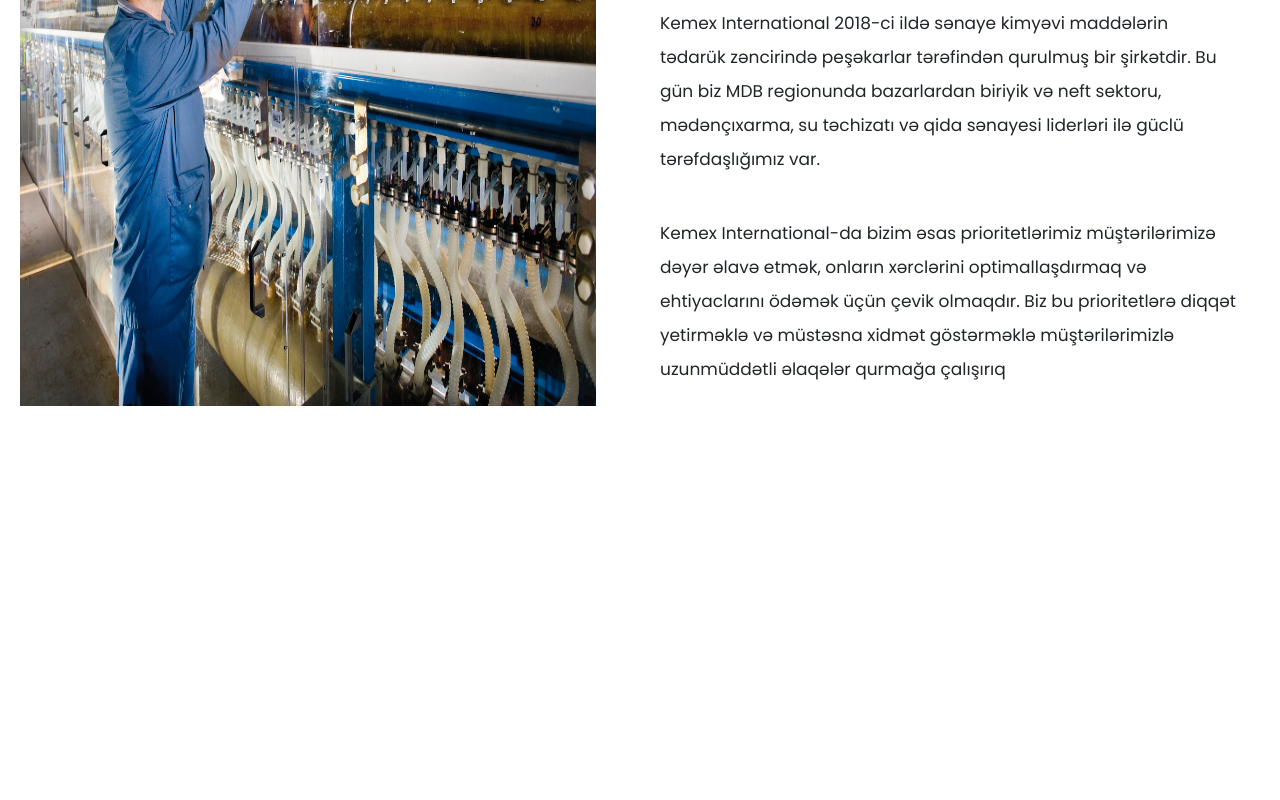
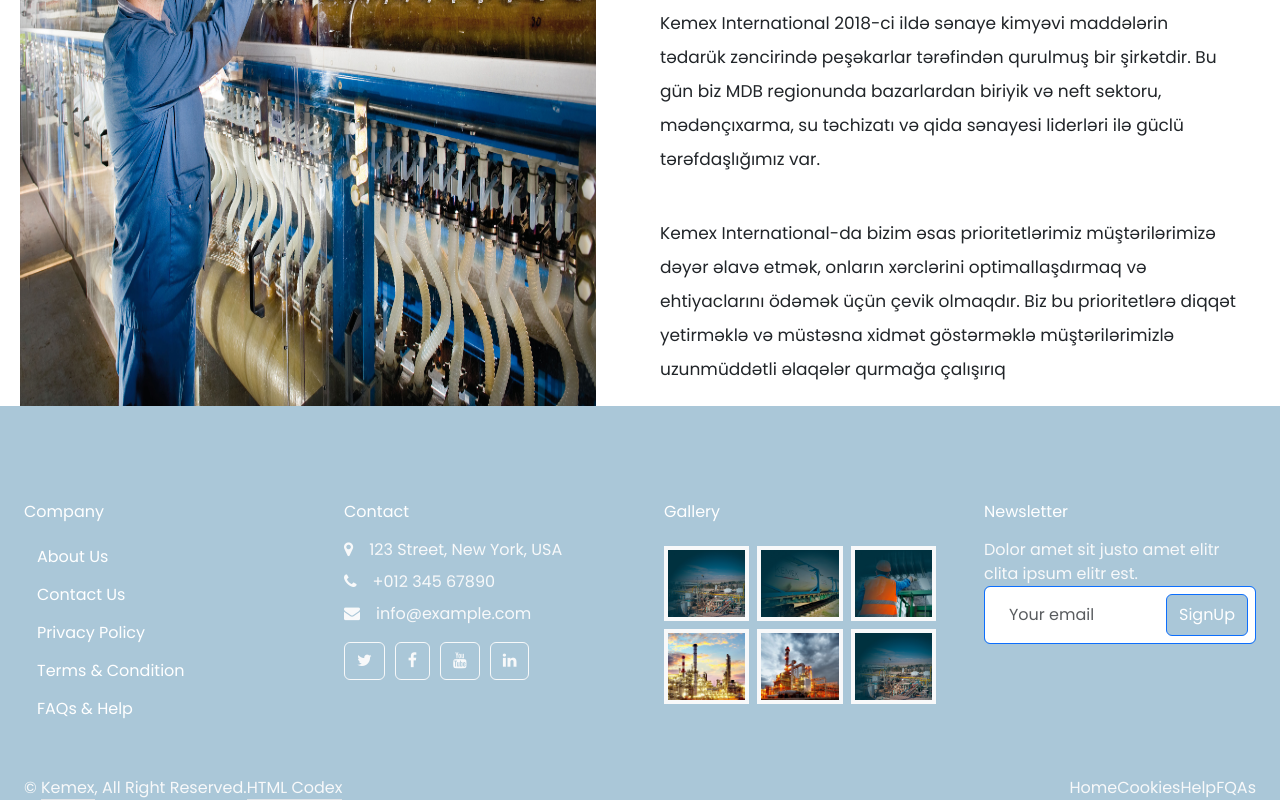
Before and after one commit to eltac-malik/kemex, a React (Vite) app: page / in a window 1280 px wide. Shown: the part 3062-3862 px from the top of the page. Before the commit the page ends 3468 px from the top, so only its background shows below. Built offline with nearby package versions, Linux system fonts and the light colour scheme.

Commit message:
Add-Footer

```diff
--- a/src/pages/About/Counter/Counter.module.css
+++ b/src/pages/About/Counter/Counter.module.css
@@ -37,14 +37,14 @@ section#counter-stats {
 
 #stats {
   text-align: center;
-  font-size: 35px;
+  font-size: 27px;
   font-weight: 700;
   font-family: 'Montserrat', sans-serif;
 }
 
 #stats i {
-  color: #008080;
-  font-size: 100px;
+  color: #1894b6;
+  font-size: 80px;
 }
 @media screen and (max-width: 768px) {
   .counter-head h1{
--- /dev/null
+++ b/src/pages/About/Footer/Footer.jsx
@@ -0,0 +1,84 @@
+import React from 'react'
+import { Link } from 'react-router-dom'
+import Style  from './Footer.module.css'
+import {IMAGE} from 'assets/img'
+export const Footer = () => {
+  return (
+    <div className="container-fluid bg-dark text-light footer pt-5  wow fadeIn" id={Style.main} data-wow-delay="0.1s">
+    <div className="container py-5">
+        <div className="row g-5" >
+            <div className="col-lg-3 col-md-6" id={Style.company}>
+                <h4 className="text-white mb-3">Company</h4>
+                <Link className="btn btn-link" to="/about">About Us</Link>
+                <Link className="btn btn-link" to="Contact">Contact Us</Link>
+                <Link className="btn btn-link" to="">Privacy Policy</Link>
+                <Link className="btn btn-link" to="">Terms & Condition</Link>
+                <Link className="btn btn-link" to="">FAQs & Help</Link>
+            </div>
+            <div className="col-lg-3 col-md-6">
+                <h4 className="text-white mb-3">Contact</h4>
+                <p className="mb-2"><i className="fa fa-map-marker me-3"></i>123 Street, New York, USA</p>
+                <p className="mb-2"><i className="fa fa-phone me-3"></i>+012 345 67890</p>
+                <p className="mb-2"><i className="fa fa-envelope me-3"></i>info@example.com</p>
+                <div className="d-flex pt-2" id={Style.sosial}>
+                    <Link className="btn btn-outline-light btn-social" to=""><i className="fa fa-twitter"></i></Link>
+                    <Link className="btn btn-outline-light btn-social" to=""><i className="fa fa-facebook-f"></i></Link>
+                    <Link className="btn btn-outline-light btn-social" to=""><i className="fa fa-youtube"></i></Link>
+                    <Link className="btn btn-outline-light btn-social" to=""><i className="fa fa-linkedin"></i></Link>
+                </div>
+            </div>
+            <div className="col-lg-3 col-md-6">
+                <h4 className="text-white mb-3">Gallery</h4>
+                <div className="row g-2 pt-2" id={Style.galery}>
+                    <div className="col-4">
+                        <img className="img-fluid bg-light p-1" src={IMAGE.SLIDE1} alt=""/>
+                    </div>
+                    <div className="col-4">
+                        <img className="img-fluid bg-light p-1" src={IMAGE.SLIDE2} alt=""/>
+                    </div>
+                    <div className="col-4">
+                        <img className="img-fluid bg-light p-1" src={IMAGE.SLIDE3} alt=""/>
+                    </div>
+                    <div className="col-4">
+                        <img className="img-fluid bg-light p-1" src={IMAGE.TRAIN} alt=""/>
+                    </div>
+                    <div className="col-4">
+                        <img className="img-fluid bg-light p-1" src={IMAGE.ABOUT} alt=""/>
+                    </div>
+                    <div className="col-4">
+                        <img className="img-fluid bg-light p-1" src={IMAGE.SLIDE1} alt=""/>
+                    </div>
+                </div>
+            </div>
+            <div className="col-lg-3 col-md-6">
+                <h4 className="text-white mb-3">Newsletter</h4>
+                <p>Dolor amet sit justo amet elitr clita ipsum elitr est.</p>
+                <div className="position-relative mx-auto">
+                    <input className="form-control border-primary w-100 py-3 ps-4 pe-5" type="text" placeholder="Your email"/>
+                    <button type="button" className="btn btn-primary py-2 position-absolute top-0 end-0 mt-2 me-2">SignUp</button>
+                </div>
+            </div>
+        </div>
+    </div>
+    <div className="container">
+        <div className="copyright">
+            <div className="row">
+                <div className="col-md-6 text-center text-md-start mb-3 mb-md-0">
+                    &copy; <Link className="border-bottom" to="#">Kemex</Link>, All Right Reserved.
+
+                  <Link className="border-bottom" to="https://htmlcodex.com">HTML Codex</Link>
+                </div>
+                <div className="col-md-6 text-center text-md-end">
+                    <div className="footer-menu">
+                        <Link to="">Home</Link>
+                        <Link to="">Cookies</Link>
+                        <Link to="">Help</Link>
+                        <Link to="">FQAs</Link>
+                    </div>
+                </div>
+            </div>
+        </div>
+    </div>
+</div>
+  )
+}
--- /dev/null
+++ b/src/pages/About/Footer/Footer.module.css
@@ -0,0 +1,91 @@
+/*** Footer ***/
+#main{
+    background-color: var(--main-color) !important;
+}
+#main .btn.btn-social {
+    margin-right: 5px;
+    width: 35px;
+    height: 35px;
+    display: flex;
+    align-items: center;
+    justify-content: center;
+    color: var(--light);
+    font-weight: normal;
+    border: 1px solid #FFFFFF;
+    border-radius: 35px;
+    transition: .3s;
+}
+
+#main .btn.btn-social:hover {
+    color: var(--primary);
+}
+
+#main .btn.btn-link {
+    display: block;
+    margin-bottom: 5px;
+    padding: 0;
+    text-align: left;
+    color: #FFFFFF;
+    font-size: 15px;
+    font-weight: normal;
+    text-transform: capitalize;
+    transition: .3s;
+}
+
+#main .btn.btn-link::before {
+    position: relative;
+    content: "\f105";
+    font-family: "Font Awesome 5 Free";
+    font-weight: 900;
+    margin-right: 10px;
+}
+
+#main .btn.btn-link:hover {
+    letter-spacing: 1px;
+    box-shadow: none;
+}
+
+#main .copyright {
+    padding: 25px 0;
+    font-size: 15px;
+    border-top: 1px solid rgba(256, 256, 256, .1);
+}
+
+#main .copyright a {
+    color: var(--light);
+}
+
+#main .footer-menu a {
+    margin-right: 15px;
+    padding-right: 15px;
+    border-right: 1px solid rgba(255, 255, 255, .1);
+}
+
+#main .footer-menu a:last-child {
+    margin-right: 0;
+    padding-right: 0;
+    border-right: none;
+}
+#main button{
+    background-color: var(--main-color);
+}
+#company{
+    display: flex;
+    flex-direction: column;
+    align-items: start;
+}
+#company a{
+    color: #FFFFFF !important;
+    text-decoration: none;
+}
+#sosial a{
+ margin-right: 10px;
+}
+#galery>div{
+height:75px ;
+}
+#galery>div>img{
+    height: 100%;
+    width: 100%;
+    object-fit: cover;
+}
--- a/src/pages/About/index.jsx
+++ b/src/pages/About/index.jsx
@@ -5,6 +5,7 @@ import { Slide } from './Slider/Slide';
 import { Counter } from './Counter/Counter';
 import { Brands } from './Brands/Brands';
 import {useTranslation} from 'react-i18next'
+import { Footer } from './Footer/Footer';
 
 export const About = () => {
   const {t} = useTranslation()
@@ -47,8 +48,7 @@ export const About = () => {
           </div>
         </div>
       </div>
-      <Counter/>
-
+      <Footer/>
 
     </div>
   )
--- a/src/pages/Contact/index.jsx
+++ b/src/pages/Contact/index.jsx
@@ -8,6 +8,8 @@ import { Facebook } from "icons";
 import { Instagram } from "icons";
 import { Twitter } from "icons";
 import {useTranslation} from 'react-i18next'
+import {Footer} from '../About/Footer/Footer'
+
 
 import style from "./Contact.module.css";
 
@@ -40,6 +42,7 @@ export const Contact = () => {
   }, ['az','en','ru']);
 
   return (
+    <>
     <div className={style.contact}>
       <div className={style.form}>
         <div
@@ -193,5 +196,7 @@ export const Contact = () => {
         </div>
       </div>
     </div>
+    <Footer/>
+    </>
   );
 };
--- a/src/pages/Home/index.jsx
+++ b/src/pages/Home/index.jsx
@@ -6,7 +6,8 @@ import style from "./Home.module.css";
 import {RightArrow} from "icons";
 import { HomeCounter } from "./HomeCounter/HomeCounter";
 import HomeCarousel from "./HomeCarousel/HomeCarousel";
-import {useTranslation} from 'react-i18next'
+import {useTranslation} from 'react-i18next';
+import {Footer} from '../About/Footer/Footer'
 
 const SecondSectionPart = ({ title, image }) => {
   const {t} = useTranslation()
@@ -113,6 +114,7 @@ export const Home = () => {
           </div>
         </div>
       </div>
+      <Footer/>
     </div>
   );
 };
```
